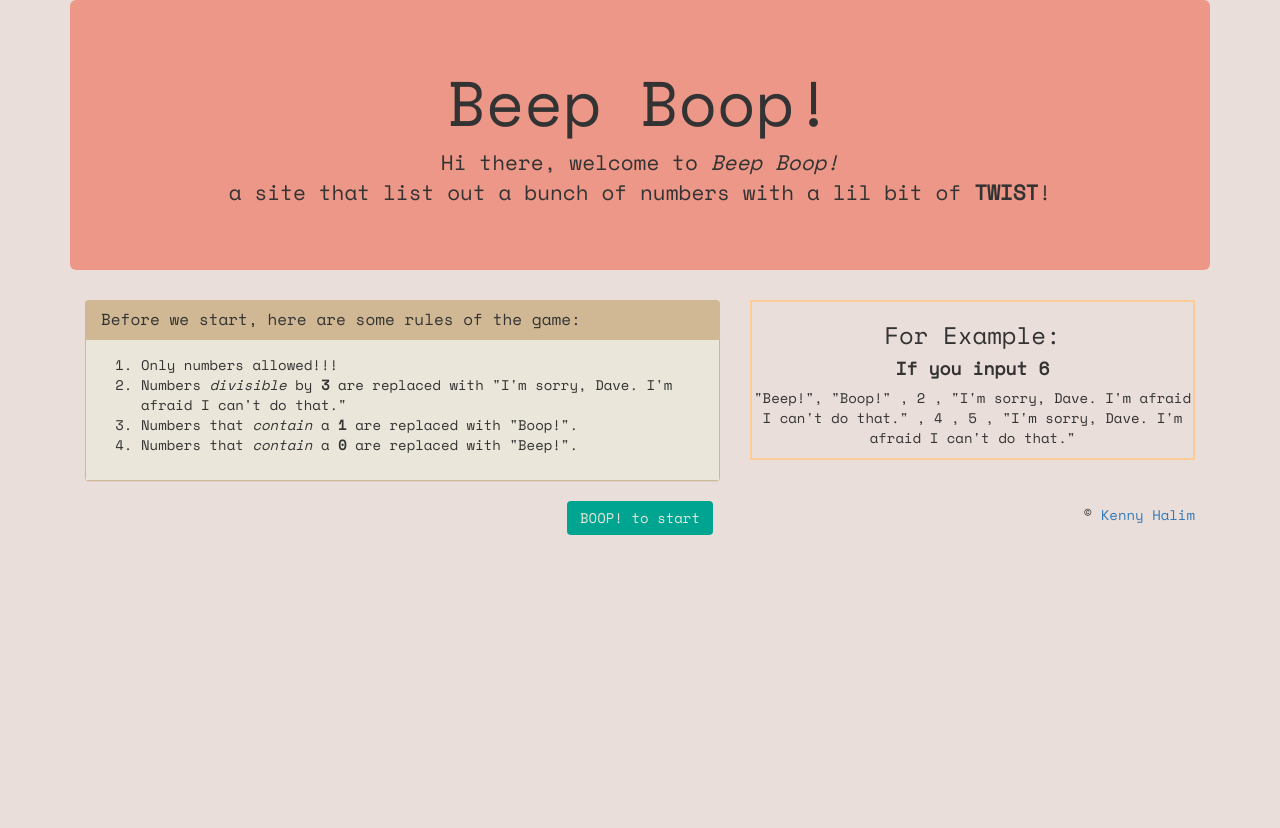
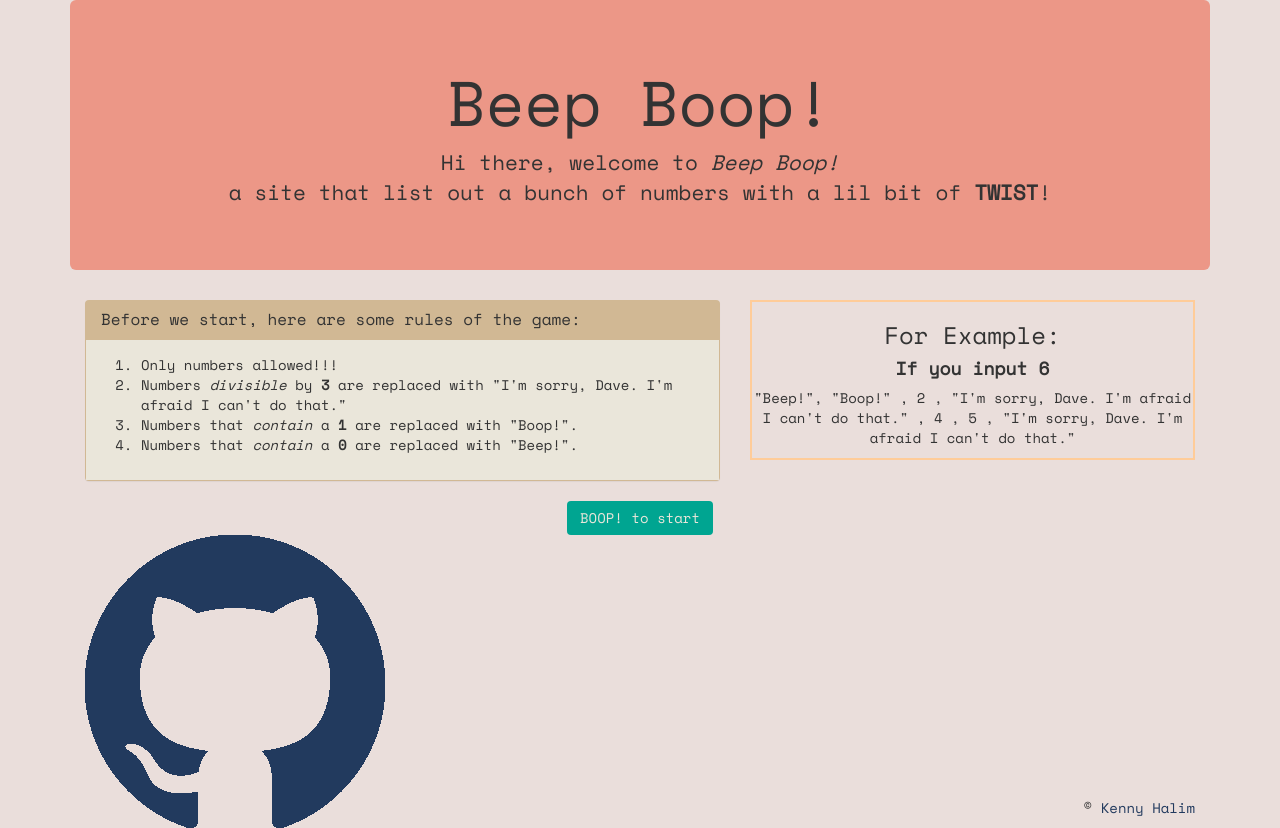
Before and after one commit to kennyhalim/beep-boop, a plain HTML site: page index.html in a window 1280 px wide. Before the commit the page ends 800 px from the top, so only its background shows below. Drawn offline with nearby package versions, Linux system fonts and the light colour scheme.

Commit message:
add github link with icon

```diff
--- a/css/styles.css
+++ b/css/styles.css
@@ -62,7 +62,7 @@ body {
   display: none;
 }
 
-#kenny {
+#kenny, #github {
   position: relative;
 }
 
@@ -71,3 +71,7 @@ body {
   bottom: 0;
   right:0;
 }
+
+#kenny a {
+  color: #223A5E;
+}
--- a/index.html
+++ b/index.html
@@ -65,6 +65,10 @@
           <button type="button" class="btn btnBoop" id="goBack">Main Menu</button>
         </div>
 
+        <div id="github">
+          <a href="https://github.com/kennyhalim" class="githublink"><img src="img/github.png" alt="Kenny Github"></a>
+        </div>
+
         <div id="kenny">
           <p class="kennyhalim">&copy; <a href="http://kennyhalim.github.io/portfolio">Kenny Halim</a></p>
         </div>
```
Also changed, not shown: img/github.png (added).
